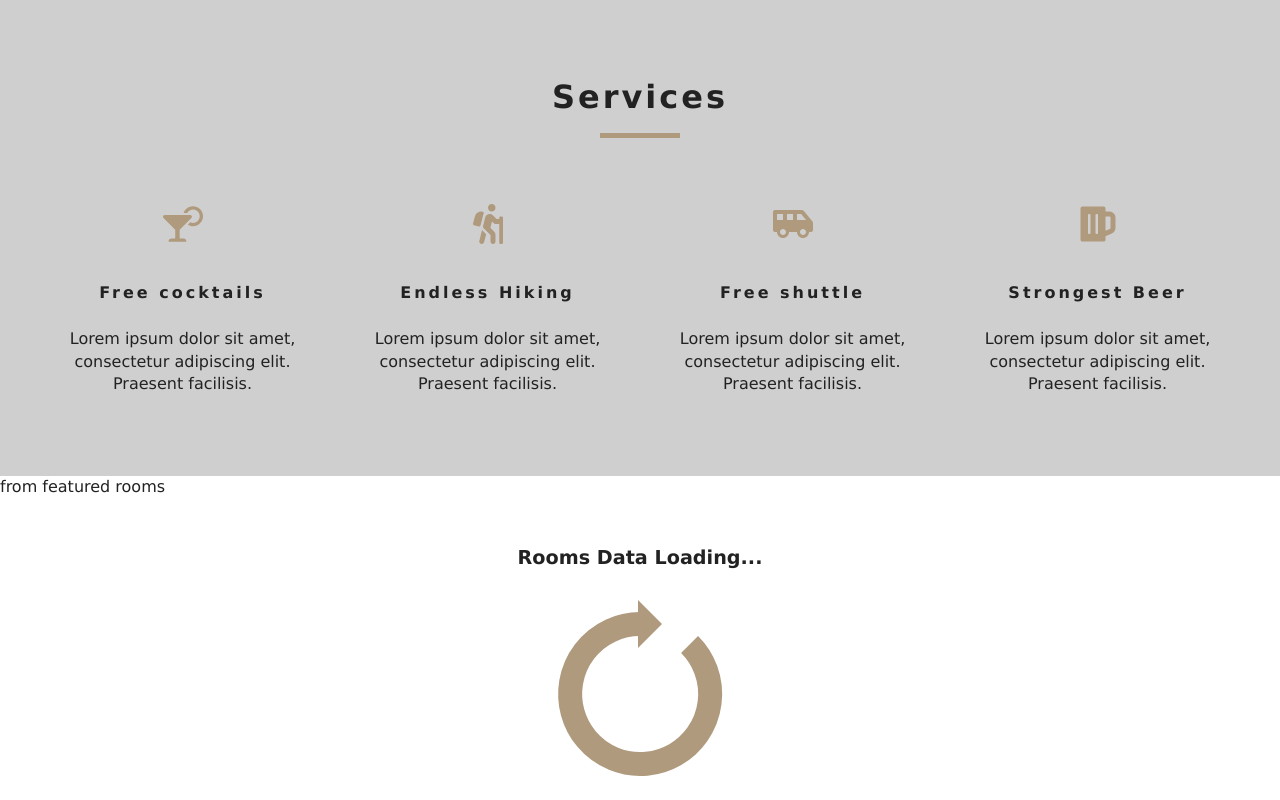
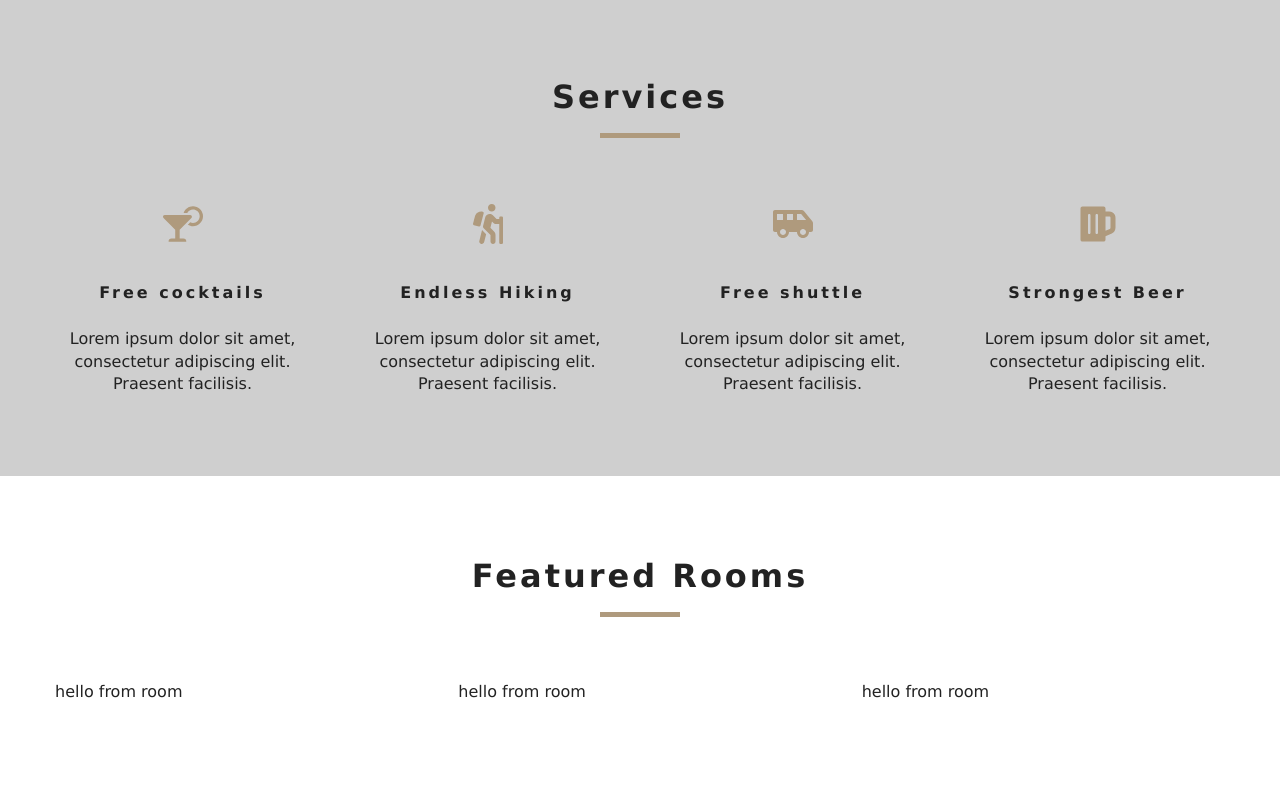
Before and after one commit to asher-miti/beach-resort, a React (Create React App) app: page / in a window 1280 px wide. Shown: the part 803-1603 px from the top of the page. Built offline with nearby package versions, Linux system fonts and the light colour scheme.

Commit message:
beginning to add each featured room as a seperate component

```diff
--- a/src/components/FeaturedRooms.js
+++ b/src/components/FeaturedRooms.js
@@ -1,18 +1,22 @@
 import React, { Component } from "react";
 import { RoomContext } from "../context";
 import Loading from "./Loading";
+import Room from "./Room";
+import Title from "./Title";
 
 export default class FeaturedRooms extends Component {
   static contextType = RoomContext;
   render() {
-    const { featuredRooms: rooms } = this.context;
-    console.log(rooms);
+    let { loading, featuredRooms: rooms } = this.context;
+    rooms = rooms.map((room) => {
+      return <Room key={room.id} room={room} />;
+    });
 
     return (
-      <div>
-        from featured rooms
-        <Loading />
-      </div>
+      <section className="featured-rooms">
+        <Title title="featured rooms" />
+        <div className="featured-rooms-center">{loading ? <Loading /> : rooms}</div>
+      </section>
     );
   }
 }
--- /dev/null
+++ b/src/components/Room.js
@@ -0,0 +1,5 @@
+import React from "react";
+
+export default function Room() {
+  return <div>hello from room</div>;
+}
```
